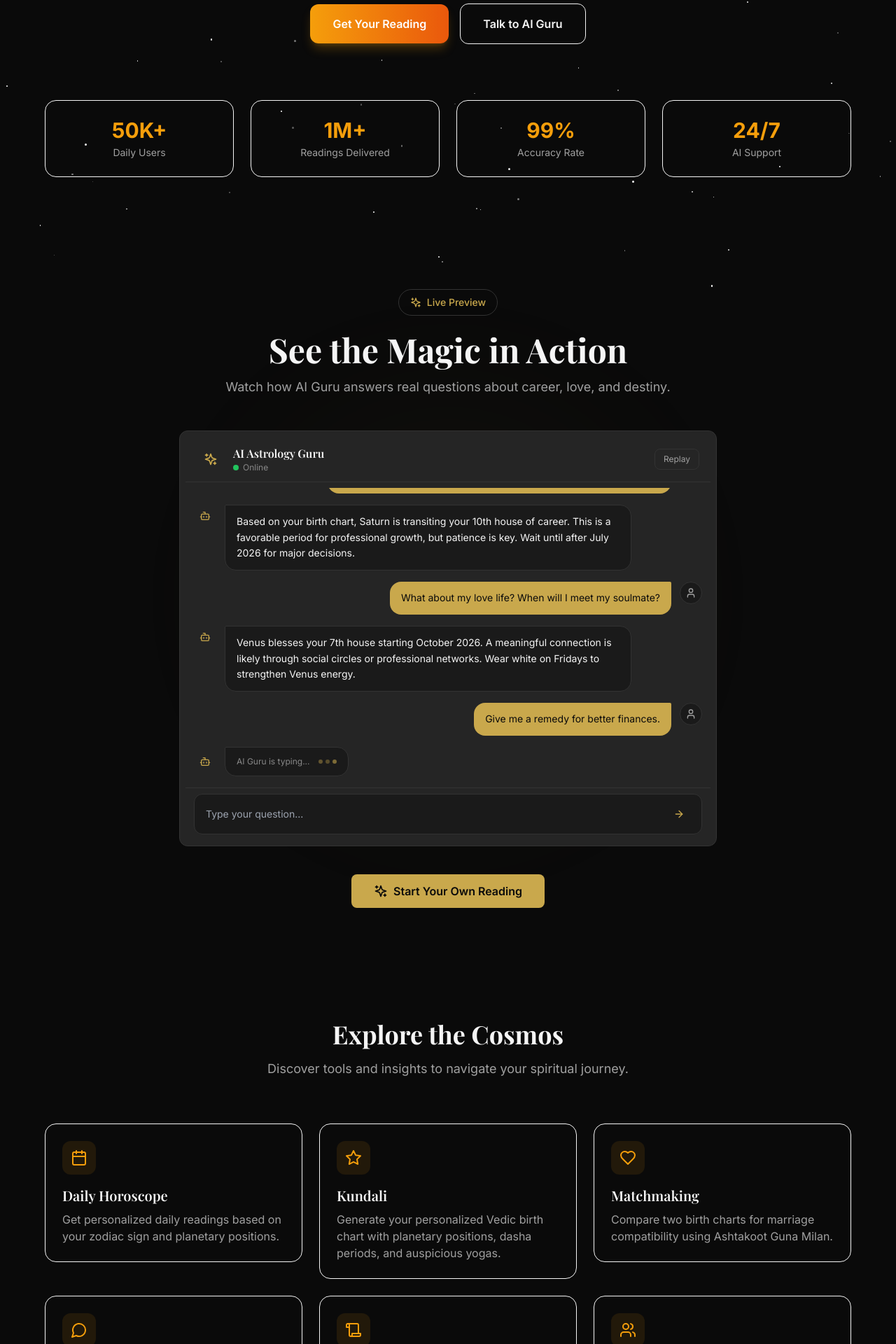
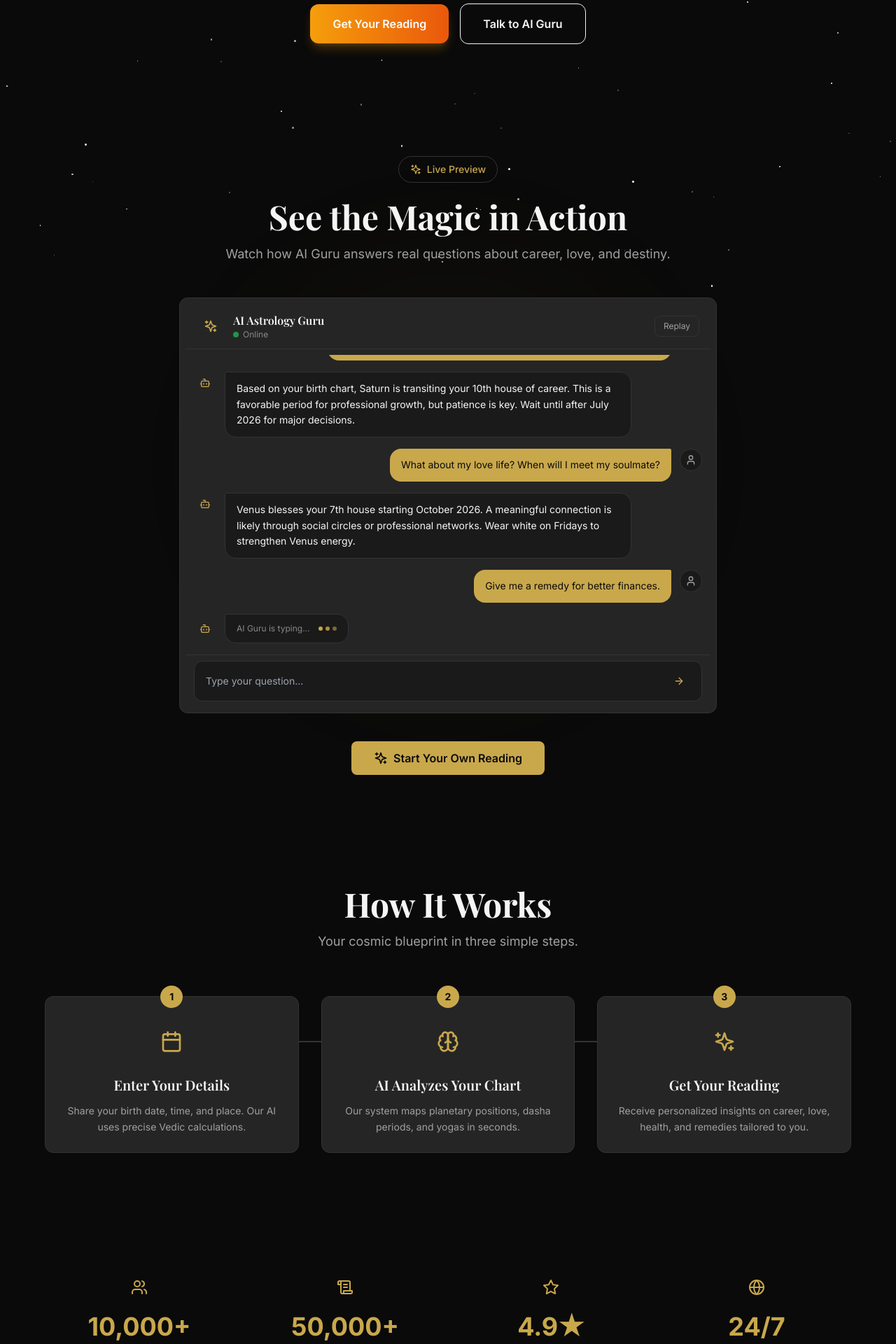
Before and after one commit to seetu09/astro-sage-ai, a Next.js app: page / in a window 1280 px wide. Shown: the part 385-2305 px from the top of the page at 70% size. Built offline with nearby package versions, Linux system fonts and the light colour scheme; a web font is replaced by a local one.

Commit message:
Refactor HomePage component by removing stats section

```diff
--- a/app/page.tsx
+++ b/app/page.tsx
@@ -6,16 +6,13 @@ import { useLanguage } from "./context/LanguageContext";
 import { motion } from "framer-motion";
 import { Sparkles, MessageCircle, Scroll, Star, Heart, Calendar, Users } from "lucide-react";
 import LiveDemo from './components/LiveDemo';
+import HowItWorks from './components/HowItWorks';
+import StatsSection from './components/StatsSection';
+import KundaliPreview from './components/KundaliPreview';
+import Testimonials from './components/Testimonials';
 
 export default function HomePage() {
   const { t, language } = useLanguage();
-
-  const stats = [
-    { value: "50K+", label: { en: "Daily Users", hi: "दैनिक उपयोगकर्ता" } },
-    { value: "1M+", label: { en: "Readings Delivered", hi: "रीडिंग्स वितरित" } },
-    { value: "99%", label: { en: "Accuracy Rate", hi: "सटीकता दर" } },
-    { value: "24/7", label: { en: "AI Support", hi: "AI सहायता" } },
-  ];
 
   const features = [
     {
@@ -95,20 +92,23 @@ export default function HomePage() {
               </Link>
             </div>
           </motion.div>
-
-          <motion.div initial={{ opacity: 0, y: 20 }} animate={{ opacity: 1, y: 0 }} transition={{ delay: 0.4, duration: 0.8 }} className="grid grid-cols-2 md:grid-cols-4 gap-6 mt-20">
-            {stats.map((stat, index) => (
-              <div key={index} className="p-6 bg-[var(--card-bg)] border border-[var(--border-color)] rounded-2xl">
-                <p className="text-3xl font-bold text-amber-500">{stat.value}</p>
-                <p className="text-sm text-[var(--text-secondary)] mt-1">{stat.label[language]}</p>
-              </div>
-            ))}
-          </motion.div>
         </div>
       </section>
 
-      {/* ===== LIVE DEMO SECTION ===== */}
+      {/* ===== LIVE DEMO ===== */}
       <LiveDemo />
+
+      {/* ===== HOW IT WORKS ===== */}
+      <HowItWorks />
+
+      {/* ===== STATS (FIXED) ===== */}
+      <StatsSection />
+
+      {/* ===== KUNDALI PREVIEW ===== */}
+      <KundaliPreview />
+
+      {/* ===== TESTIMONIALS ===== */}
+      <Testimonials />
 
       {/* ===== EXPLORE THE COSMOS ===== */}
       <section className="py-20 px-4">
@@ -138,7 +138,7 @@ export default function HomePage() {
         </div>
       </section>
 
-      {/* ===== CTA SECTION ===== */}
+      {/* ===== FINAL CTA ===== */}
       <section className="py-20 px-4">
         <div className="max-w-4xl mx-auto text-center">
           <motion.div initial={{ opacity: 0, y: 20 }} whileInView={{ opacity: 1, y: 0 }} viewport={{ once: true }} className="p-12 bg-gradient-to-br from-amber-500/10 to-orange-600/10 border border-amber-500/20 rounded-3xl">
```
